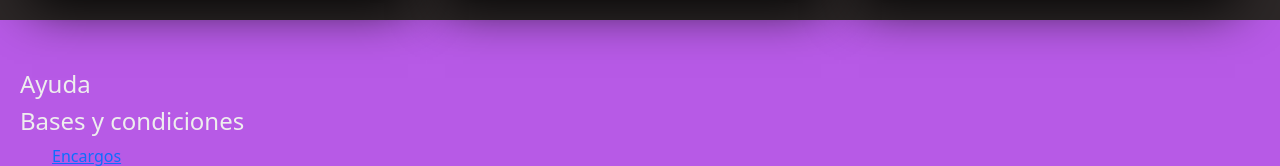
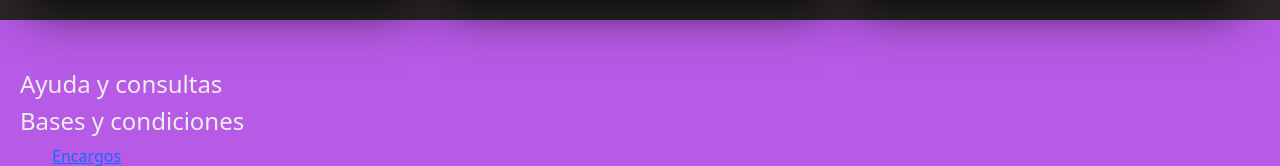
Before and after one commit to SergioX1111/Pre-entrega2, a website: page index.html in a window 1280 px wide. Shown: the part 910-1076 px from the top of the page. Drawn offline with nearby package versions, Linux system fonts and the light colour scheme.

Commit message:
commit jason

```diff
--- a/index.html
+++ b/index.html
@@ -92,7 +92,7 @@
         <footer class="footer">
             <div class="footer__content">
                 <div>
-                    <h4> Ayuda </h4>
+                    <h4> Ayuda y consultas </h4>
                     <h4> Bases y condiciones </h4>
                 </div>
 
```
